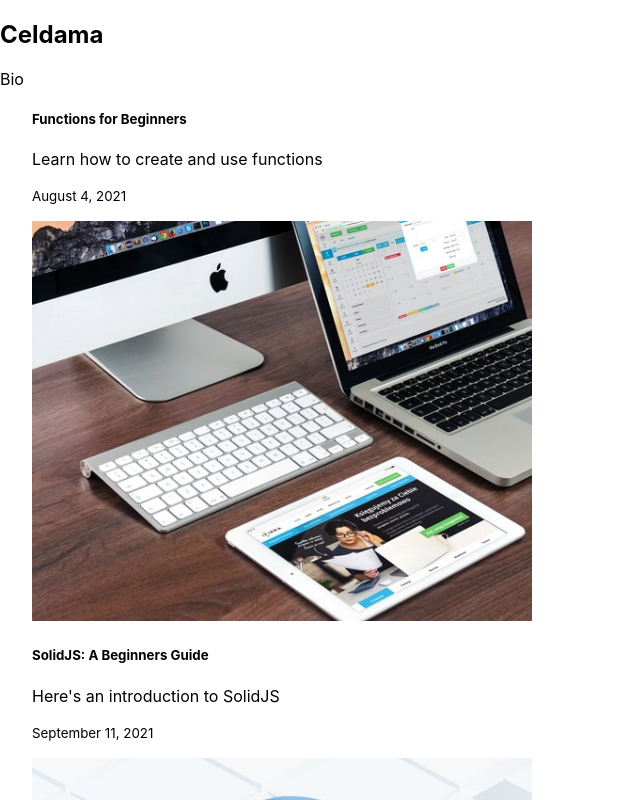
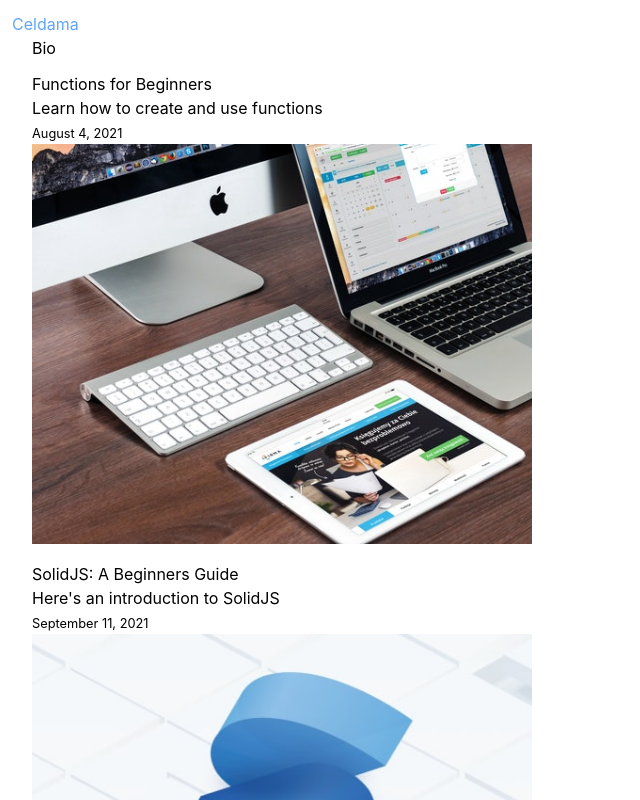
Before and after one commit to Celdama/nextjs-mdx-blog, a Next.js app: page / in a window 1280 px wide. Shown: the top 800 px of the page, without its empty margins (0-640 px from the left). Built offline with nearby package versions, Linux system fonts and the light colour scheme.

Commit message:
install tailwind & styled components

```diff
--- a/components/Nav/index.js
+++ b/components/Nav/index.js
@@ -1,15 +1,16 @@
-import Link from 'next/link'
+import Link from 'next/link';
+import { Title } from './nav.tw';
 
 const Nav = () => {
   return (
-    <nav className="nav p-3 border-bottom">
-      <Link href="/" passHref>
-        <h2 className="pointer">Celdama</h2>
+    <nav className='nav p-3 border-bottom'>
+      <Link href='/' passHref>
+        <Title>Celdama</Title>
       </Link>
-      <Link href="/bio" passHref>
-        <p className="ms-5 pointer lead my-auto">Bio</p>
+      <Link href='/bio' passHref>
+        <p className='ms-5 pointer lead my-auto'>Bio</p>
       </Link>
     </nav>
-  )
-}
-export default Nav
+  );
+};
+export default Nav;
--- /dev/null
+++ b/components/Nav/nav.tw.js
@@ -0,0 +1,5 @@
+import tw from 'tailwind-styled-components';
+
+export const Title = tw.h2`
+  text-blue-400
+`;
--- a/package.json
+++ b/package.json
@@ -15,9 +15,13 @@
     "react-syntax-highlighter": "^15.5.0"
   },
   "devDependencies": {
+    "autoprefixer": "^10.4.4",
     "eslint": "8.12.0",
     "eslint-config-next": "12.1.1",
     "gray-matter": "^4.0.3",
-    "next-mdx-remote": "^4.0.2"
+    "next-mdx-remote": "^4.0.2",
+    "postcss": "^8.4.12",
+    "tailwind-styled-components": "^2.1.4",
+    "tailwindcss": "^3.0.23"
   }
 }
--- /dev/null
+++ b/postcss.config.js
@@ -0,0 +1,6 @@
+module.exports = {
+  plugins: {
+    tailwindcss: {},
+    autoprefixer: {},
+  },
+}
--- a/styles/globals.css
+++ b/styles/globals.css
@@ -1,3 +1,7 @@
+@tailwind base;
+@tailwind components;
+@tailwind utilities;
+
 html,
 body {
   padding: 0;
--- /dev/null
+++ b/tailwind.config.js
@@ -0,0 +1,10 @@
+module.exports = {
+  content: [
+    './pages/**/*.{js,ts,jsx,tsx}',
+    './components/**/*.{js,ts,jsx,tsx}',
+  ],
+  theme: {
+    extend: {},
+  },
+  plugins: [],
+};
```
Also changed, not shown: pages/_app.js (+4 -5 lines), 2 other files (tests, documents, lock files or other folders).
